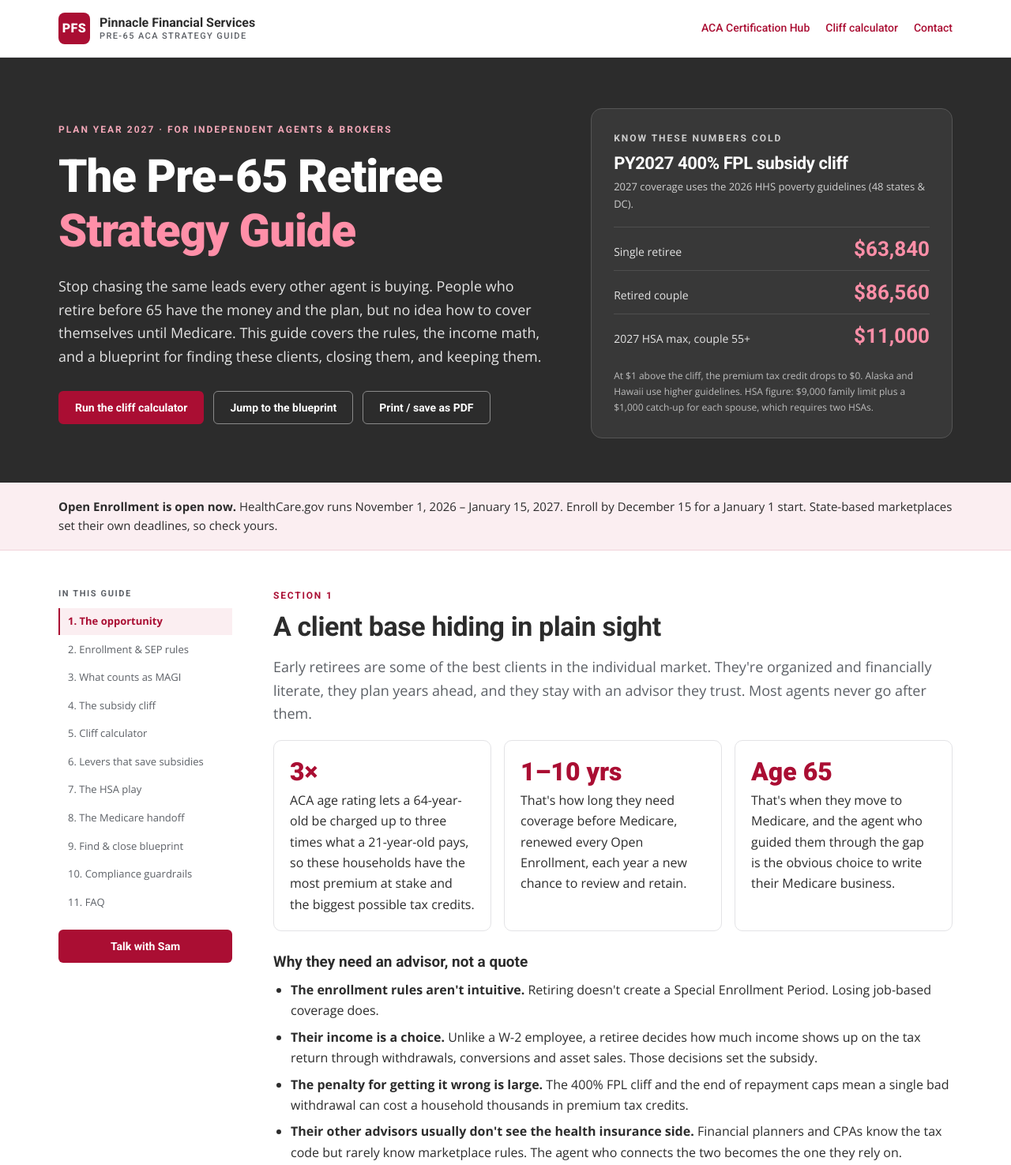
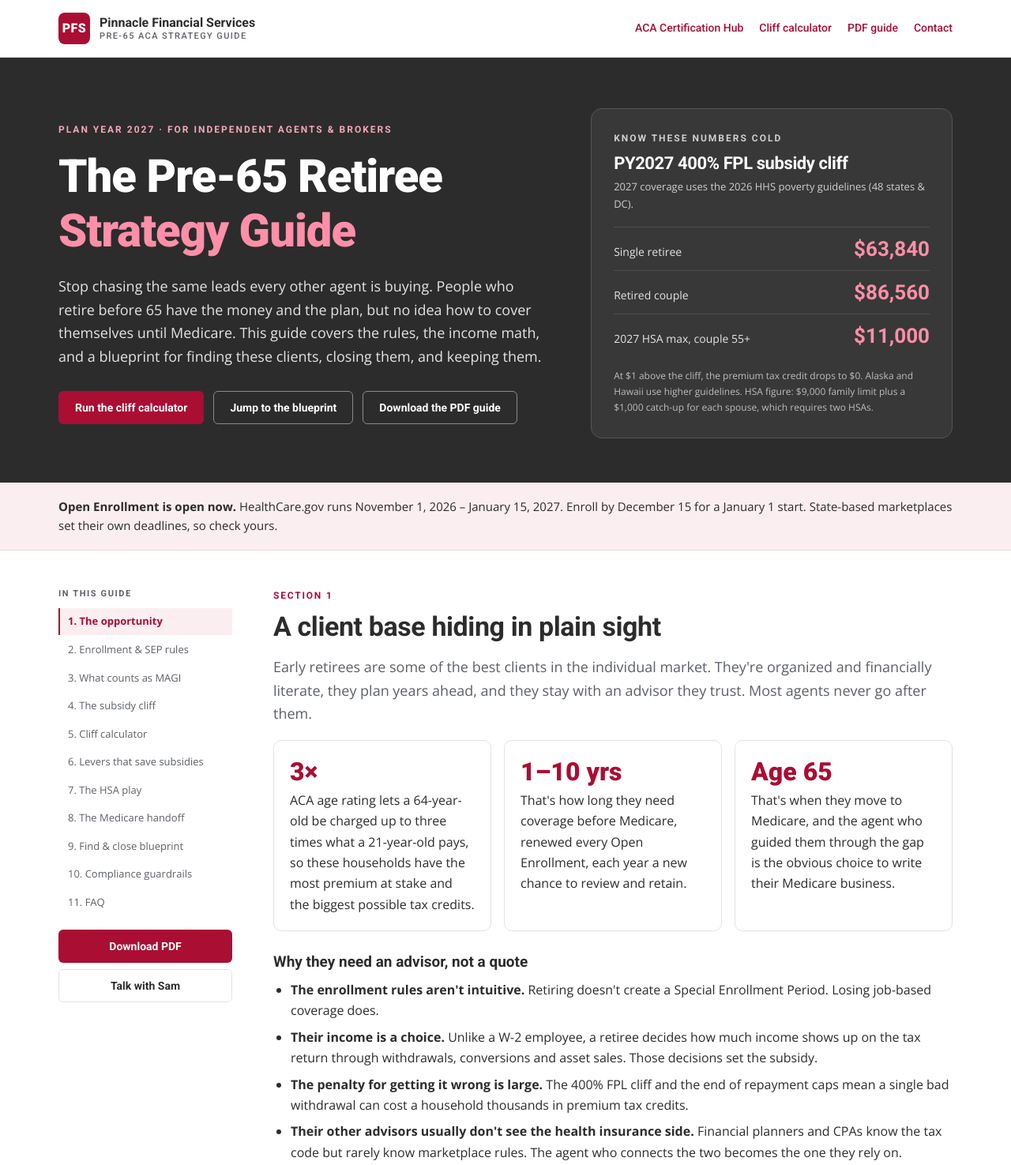
Before and after one commit to samueltrippmedicare-coder/aca-certification-hub, a plain HTML site: page pre65/index.html in a window 1280 px wide. Shown: the top 1475 px of the page at 79% size. Drawn offline with nearby package versions, Linux system fonts and the light colour scheme.

Commit message:
Add printable Pre-65 ACA Strategy Guide PDF with client worksheet (#2)
Seven-page letter-size PDF version of the guide plus a client MAGI
worksheet and PY2027 FPL threshold table. Linked from the guide page.


Claude-Session: https://claude.ai/code/session_01GKHuyGhuHhNSf14gkvjRHU

Co-authored-by: Claude <noreply@anthropic.com>

```diff
--- a/pre65/index.html
+++ b/pre65/index.html
@@ -192,7 +192,7 @@ footer p{max-width:900px}
 <header class="top">
   <div class="wrap top-inner">
     <a class="brand" href="#"><span class="mark" aria-hidden="true">PFS</span><span>Pinnacle Financial Services<small>Pre-65 ACA Strategy Guide</small></span></a>
-    <div class="top-links"><a href="../">ACA Certification Hub</a><a href="#calculator">Cliff calculator</a><a href="#contact">Contact</a></div>
+    <div class="top-links"><a href="../">ACA Certification Hub</a><a href="#calculator">Cliff calculator</a><a href="Pre-65-ACA-Strategy-Guide-PY2027.pdf" download>PDF guide</a><a href="#contact">Contact</a></div>
   </div>
 </header>
 
@@ -205,7 +205,7 @@ footer p{max-width:900px}
       <div class="actions">
         <a class="btn" href="#calculator">Run the cliff calculator</a>
         <a class="btn ghost" href="#blueprint">Jump to the blueprint</a>
-        <button class="btn ghost no-print" type="button" id="print-guide">Print / save as PDF</button>
+        <a class="btn ghost" href="Pre-65-ACA-Strategy-Guide-PY2027.pdf" download>Download the PDF guide</a>
       </div>
     </div>
     <aside class="cliff-card" aria-labelledby="cliff-title">
@@ -238,7 +238,8 @@ footer p{max-width:900px}
       <a href="#compliance">10. Compliance guardrails</a>
       <a href="#faq">11. FAQ</a>
     </nav>
-    <a class="btn" href="#contact">Talk with Sam</a>
+    <a class="btn" href="Pre-65-ACA-Strategy-Guide-PY2027.pdf" download>Download PDF</a>
+    <a class="btn light" href="#contact" style="margin-top:8px">Talk with Sam</a>
   </aside>
 
   <main id="main">
@@ -523,6 +524,7 @@ footer p{max-width:900px}
       <p>Sales Director &ndash; ACA &middot; Pinnacle Financial Services<br>
       <a href="mailto:Samuel.Tripp@pfsinsurance.com">Samuel.Tripp@pfsinsurance.com</a><br>
       <a href="tel:+18007726881,7721">(800) 772-6881 ext. 7721</a></p>
+      <p style="margin:18px 0 0"><a class="btn" href="Pre-65-ACA-Strategy-Guide-PY2027.pdf" download style="color:#fff">Download the 7-page PDF guide &amp; client worksheet</a></p>
     </section>
   </main>
 </div>
```
Also changed, not shown: 2 other files.
